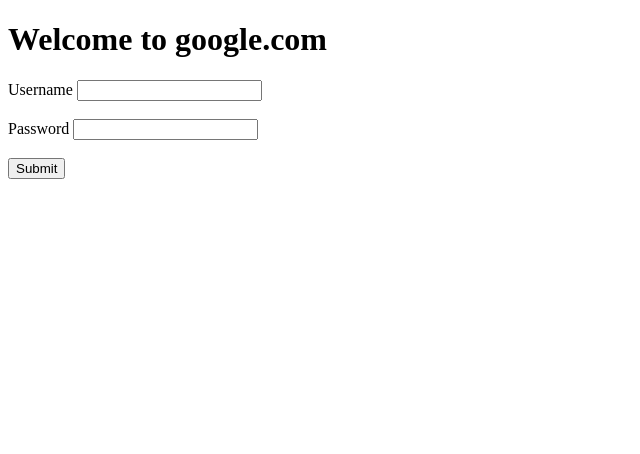
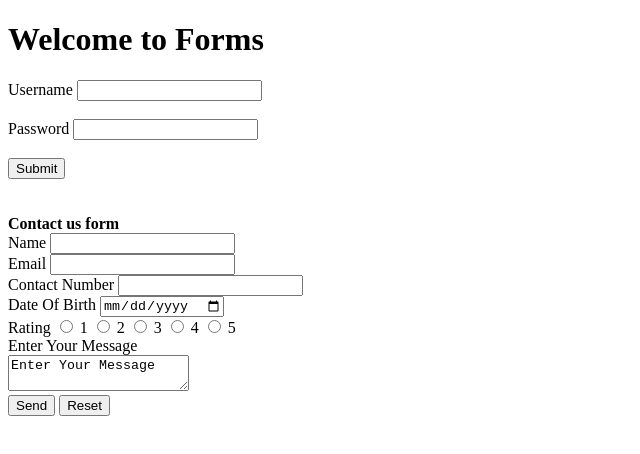
Before and after one commit to pragya9460/webDevMernStack, a plain HTML site: page HTML Lecture - II/form.html in a window 1280 px wide. Shown: the whole page, without its empty margins (0-640 px from the left). Drawn offline with Linux system fonts and the light colour scheme.

Commit message:
Built contact us form

```diff
--- a/HTML Lecture - II/form.html
+++ b/HTML Lecture - II/form.html
@@ -8,7 +8,7 @@
 <body>
 
 
-    <h1>Welcome to google.com</h1>
+    <h1>Welcome to Forms</h1>
     <form action="https://google.com">
         <label for="Username">Username</label>
         <input type="text", name="Username">
@@ -24,5 +24,49 @@
          <input type="submit", name="submit">
 
     </form>
+    <br> <br>
+
+    <form action="https://example.com">
+        <caption><b>Contact us form</b></caption>
+        <br>
+
+        <label for="name">Name</label>
+        <input type="text", name="name">
+        <br>
+
+        <label for="email">Email</label>
+        <input type="text" name="email">
+        <br>
+
+        <label for="phoneNo">Contact Number</label>
+        <input type="number", name="phoneNo">
+        <br>
+
+        <label for="dob">Date Of Birth</label>
+        <input type="date", name="dob">
+        <br>
+
+        <label for="rating">Rating</label>
+        <input type="radio", name="1">
+        <label for="1">1</label>
+        <input type="radio", name="2">
+        <label for="2">2</label>
+        <input type="radio", name="3">
+        <label for="3">3</label>
+        <input type="radio", name="4">
+        <label for="4">4</label>
+        <input type="radio", name="5">
+        <label for="5">5</label>
+        <br>
+
+        <label for="msg">Enter Your Message</label>
+        <br>
+        <textarea name="msg">Enter Your Message</textarea>
+        <br>
+
+        <button name="send">Send</button>
+        <button>Reset</button>
+
+    </form>
 </body>
 </html>
```
